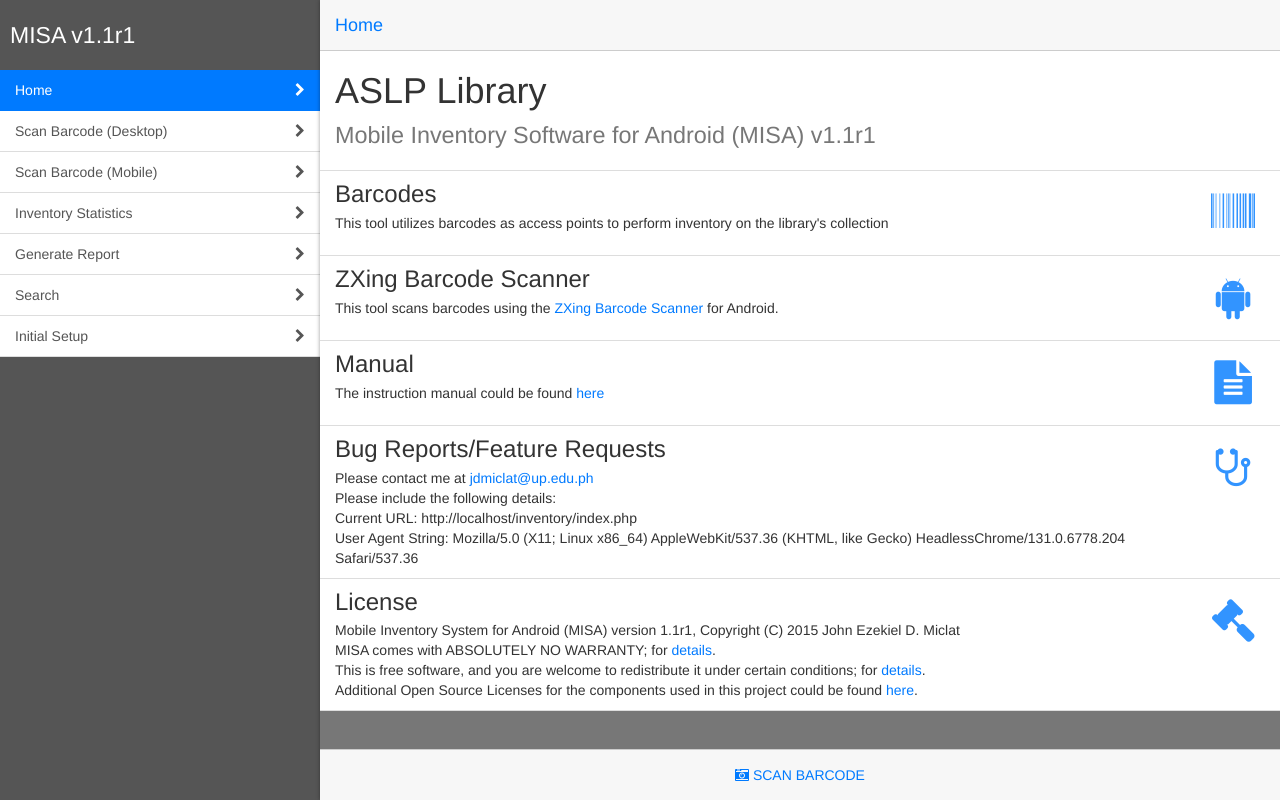
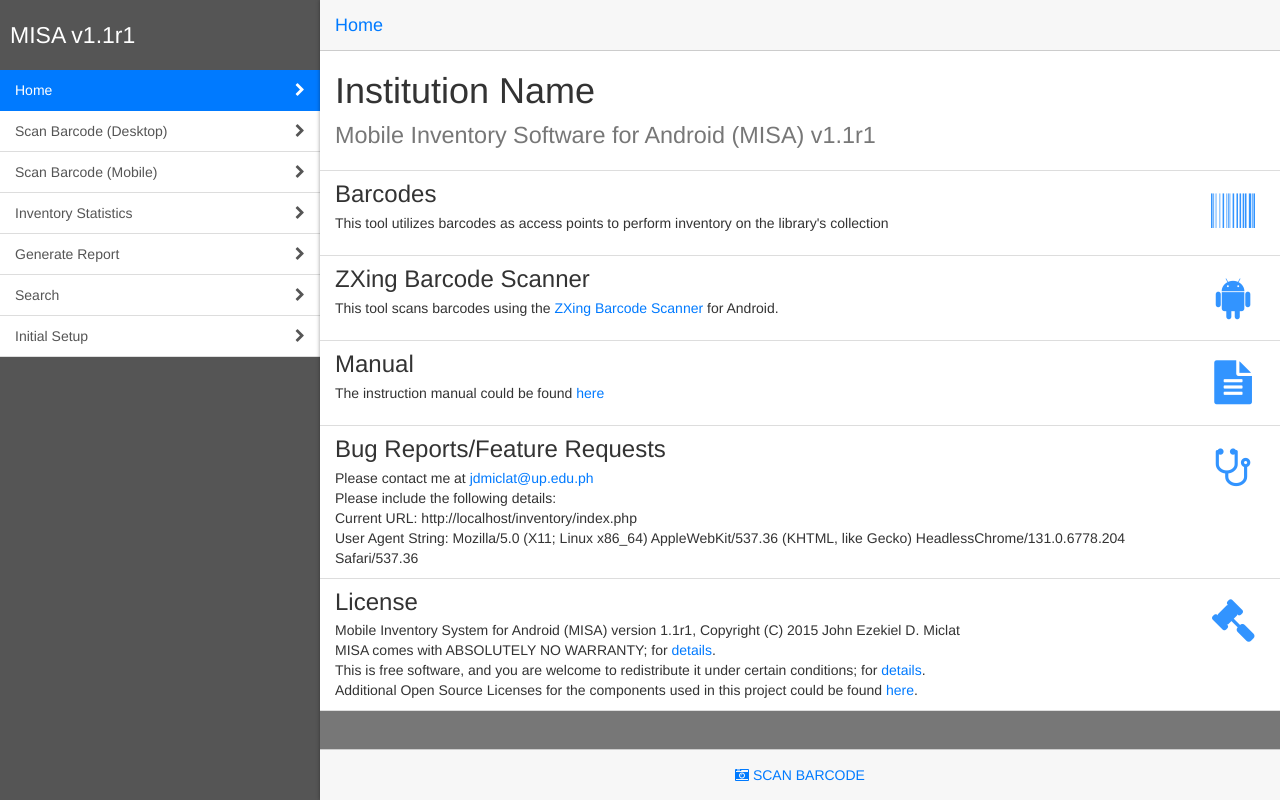
Before and after one commit to techkiel/MISA, a PHP site: page /inventory/index.php in a window 1280 px wide. Run offline with PHP 8.4, Linux system fonts and the light colour scheme.

Commit message:
Reset institution and IP to default

```diff
--- a/inventory/includes/institution.php
+++ b/inventory/includes/institution.php
@@ -1,4 +1,4 @@
 <?php
 	//sets institution name
-	$institution = "ASLP Library";
+	$institution = "Institution Name";
 ?>
--- a/inventory/includes/ipconfig.php
+++ b/inventory/includes/ipconfig.php
@@ -4,6 +4,6 @@
 	//This does not work on unix systems. Set this parameter manually.
 	//$ip = gethostbyname($host);
 
-	$ip = "192.168.0.170";
+	$ip = "127.0.0.1";
 
 ?>
```
